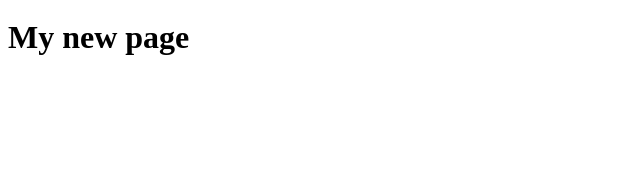
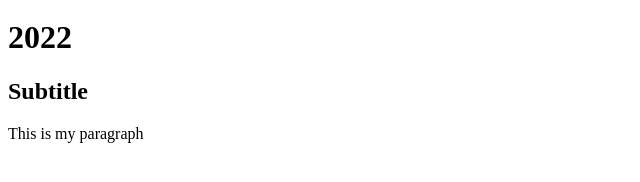
Before and after one commit to yawam/Web-design-Project-hub, a plain HTML site: page Index.html in a window 1280 px wide. Shown: the part 46-228 px from the top of the page, without its empty margins (0-640 px from the left). Drawn offline with Linux system fonts and the light colour scheme.

Commit message:
commit on master

```diff
--- a/test.html
+++ b/Index.html
@@ -16,6 +16,9 @@
         </header>
         <main>
             <h1>My new page</h1>
+            <div></div>
+            <script src="scripts/main.js"></script>
+
         </main>
         <footer>
 
--- /dev/null
+++ b/scripts/main.js
@@ -0,0 +1,13 @@
+let date = new Date();
+console.log(date);
+
+let year = date.getFullYear();
+console.log(year);
+
+document.querySelector('h1').textContent = year;
+
+document.querySelector('div').innerHTML = '<h2>Subtitle</h2>';
+
+let newpara = document.createElement('p');
+newpara.textContent = 'This is my paragraph';
+document.querySelector('div').appendChild(newpara)
```
